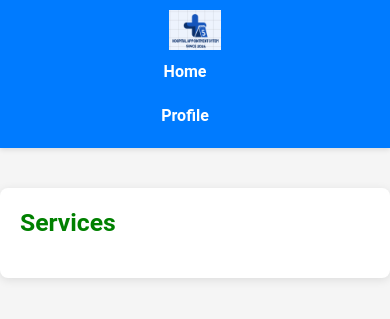
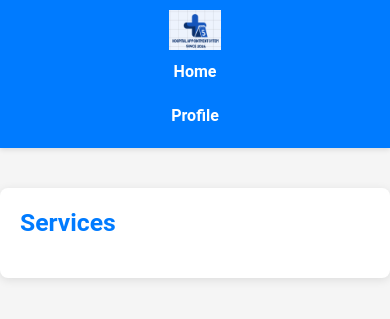
Before and after one commit to yvesmfura/Simplified-hospital-appointment-management-system, a Flask app: page /client/service in a window 390 px wide. Shown: the top 319 px of the page. Run offline with Flask 3, Linux system fonts and the light colour scheme.

Commit message:
Update service.css

```diff
--- a/static/css/service.css
+++ b/static/css/service.css
@@ -20,6 +20,7 @@
 
 header .logo img {
     height: 40px;
+    width: auto; /* Ensure logo scales properly */
 }
 
 header .navs ul {
@@ -27,6 +28,7 @@
     margin: 0;
     padding: 0;
     display: flex;
+    align-items: center; /* Center items vertically */
 }
 
 header .navs ul li {
@@ -37,7 +39,7 @@
     text-decoration: none;
     color: white;
     font-weight: bold;
-    padding: 8px 15px;
+    padding: 10px 15px; /* Increased padding for better touch area */
     border-radius: 5px;
     transition: background-color 0.3s;
 }
@@ -57,7 +59,7 @@
 }
 
 h2 {
-    color: green;
+    color: #007bff; /* Updated heading color to match header */
     margin-bottom: 20px;
     font-weight: bold;
 }
@@ -89,7 +91,7 @@
 
 .service-details .service-name {
     font-weight: bold;
-    color: black;
+    color: #333; /* Adjusted text color for better contrast */
 }
 
 .service-details .service-id {
@@ -103,15 +105,17 @@
         text-align: center;
     }
 
-    .navs ul {
+    header .navs ul {
         flex-direction: column;
+        align-items: center; /* Center items vertically */
     }
 
-    .navs ul li {
+    header .navs ul li {
         margin: 10px 0;
     }
 
     .service-item {
+        padding: 15px;
         flex-direction: column;
         align-items: flex-start;
     }
```
